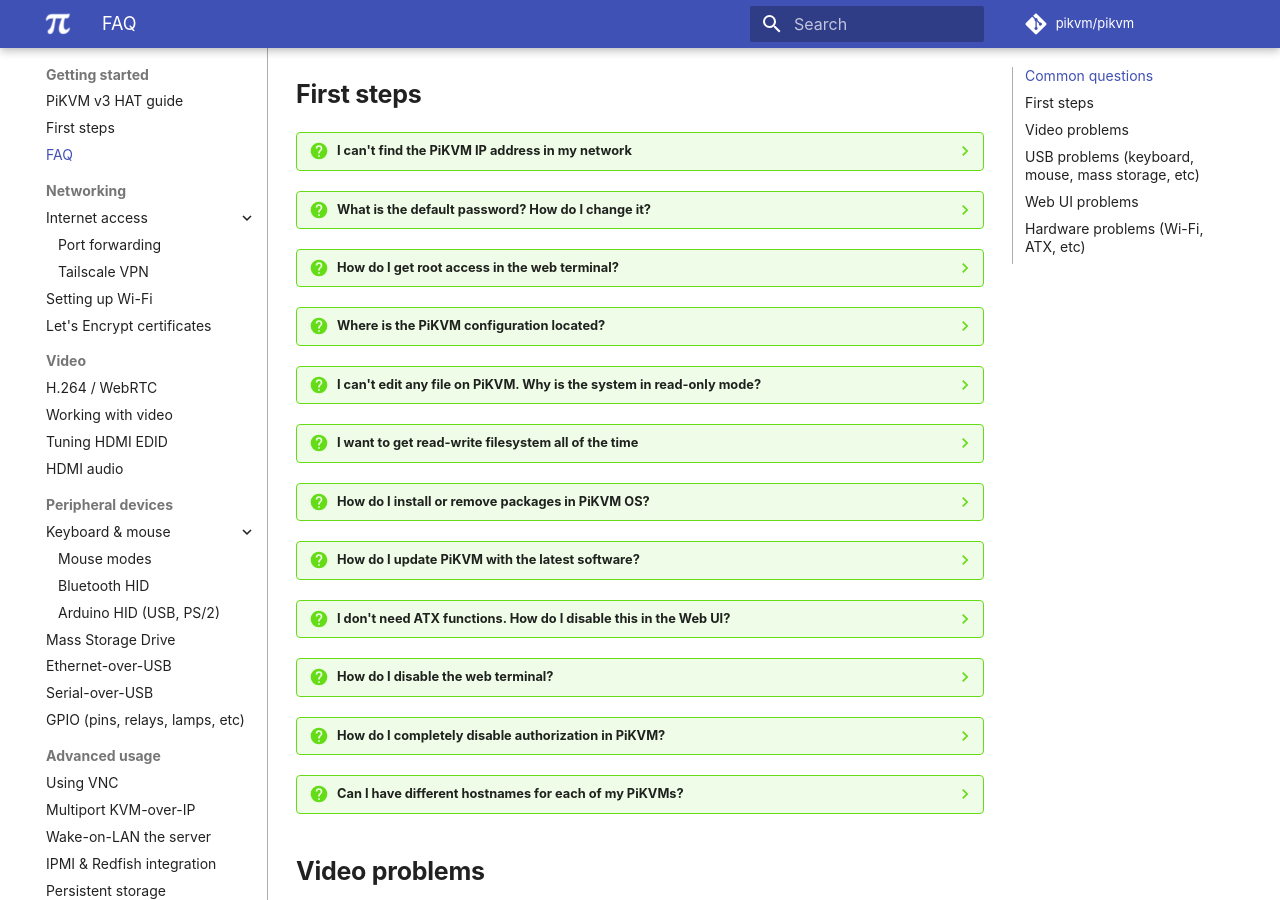
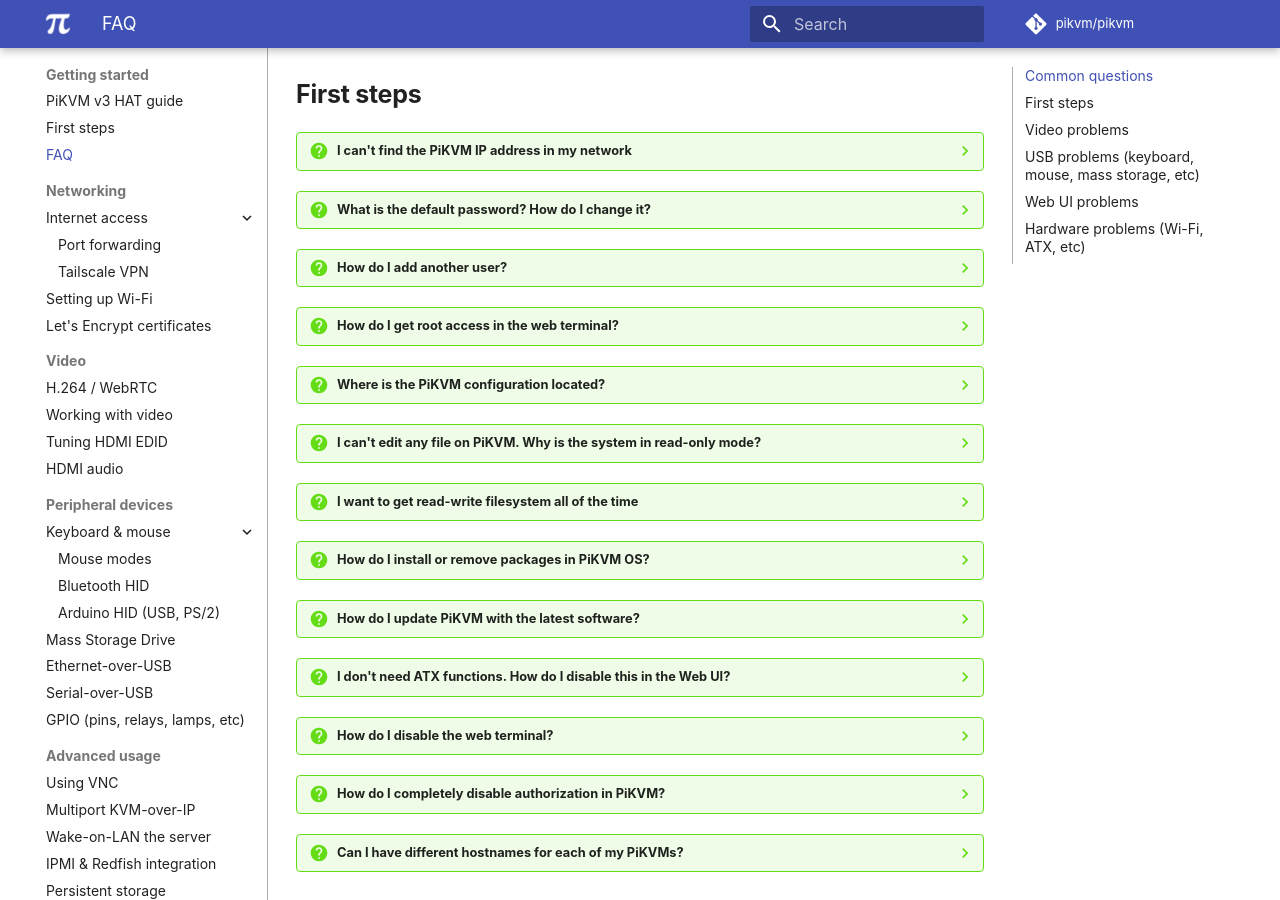
Before and after one commit to pikvm/pikvm, an MkDocs documentation site: the page built from docs/faq.md, in a window 1280 px wide and 900 px high, scrolled down 1550 px. Built offline with MkDocs 1.6.1 and Material for MkDocs 9.7.7, drawn with Linux system fonts in a browser that asks for light colours; some web fonts are replaced; comment, search, counter and statistics services are not loaded.

Commit message:
Update faq.md (#848)
Added new section for clarity,.

````diff
--- a/docs/faq.md
+++ b/docs/faq.md
@@ -188,6 +188,24 @@
     ro  # Back to read-only
     ```
 
+??? question "How do I add another user?"
+    As stated above you need to make 2 accounts, 1 for the shell, the other for the PiKVM Web UI.
+
+    ```
+    If you require additional users, you can use the following:
+    # rw
+    # su -
+    # kvmd-htpasswd set <user> # Sets a new user
+    # kvmd-htpasswd set <user> # Sets the password as long as the user exists
+    # kvmd-htpasswd del <user> # Removes/deletes a user
+
+    To add a shell/terminal account:
+    # rw
+    # su -
+    # adduser <user>
+    # passwd <user>
+    ```
+    Keep in mind that the more users that are added, the stream if accessed, fps will drop.
 
 ??? question "How do I get root access in the web terminal?"
     The web terminal works with the account `kvmd-webterm`. This is a regular user with no administrator privileges. In addition, `sudo` and login are disabled for this user for security reasons. To get `root` access, you need to use the `su -` command (minus is important) and **enter the root password**.
````
